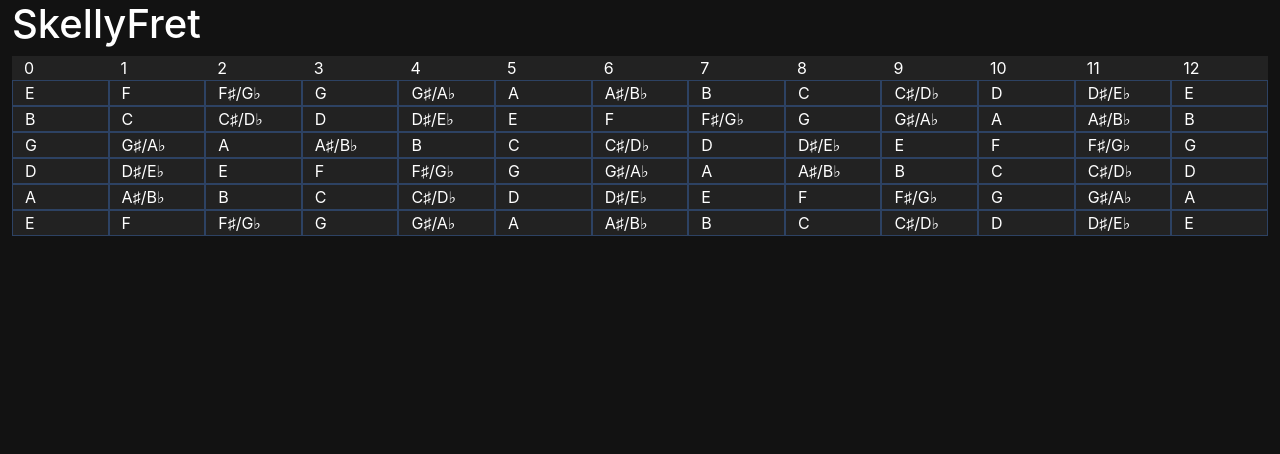
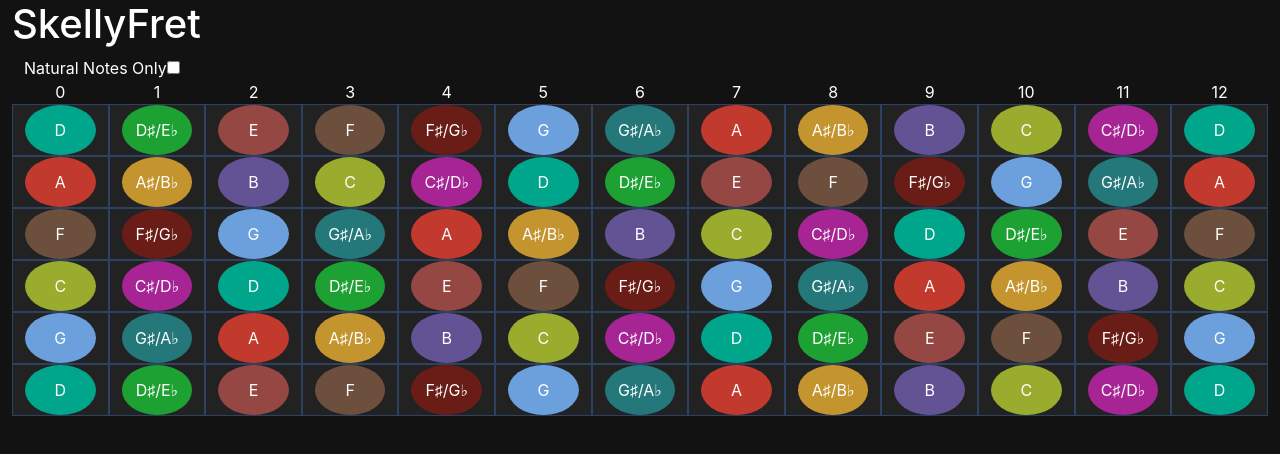
Before and after one commit to CymruKakashi/SkellyFret, a React (Create React App) app: page / in a window 1280 px wide. Shown: the top 454 px of the page. Built offline with nearby package versions, Linux system fonts and the light colour scheme.

Commit message:
WIP adding config

```diff
--- a/src/components/Board.tsx
+++ b/src/components/Board.tsx
@@ -6,7 +6,7 @@
 export default function Board(props: BoardProps) {
     const fretNumbers = [...Array(props.boardSize)].map((val, fret) => {
         return (
-            <Col key={'fret'+fret}>
+            <Col key={'fret'+fret} className="fret-number">
                 {fret}
             </Col>
         );
@@ -16,7 +16,13 @@
         const cols = [...Array(props.boardSize)].map((val, fret) => {
             return (
                 <Col key={fret} className="fret">
-                    <Note tuning={props.tuning} string={string} fret={fret}/>
+                    <Note
+                        tuning={props.tuning}
+                        string={string}
+                        fret={fret}
+                        instrument={props.instrument}
+                        naturalOnly={props.naturalOnly}
+                    />
                 </Col>
             );
         });
--- a/src/components/Fretboard.scss
+++ b/src/components/Fretboard.scss
@@ -5,4 +5,68 @@
 .fret {
         border: 1pt solid;
         border-color: #2D4263;
+        text-align: center;
 }
+
+.note {
+    justify-content: center;
+    align-items: center;
+    border-radius: 100%;
+    text-align: center;
+    display: flex;
+    background-color: darkblue;
+    height: 50px;
+}
+
+.fret-number {
+    background-color: #121212;
+    text-align: center;
+}
+
+.a-note {
+    background-color: #c23a2e;
+}
+
+.a-sharp-note {
+    background-color: #c4952f;
+}
+
+.b-note {
+    background-color: #645394;
+}
+
+.c-note {
+    background-color: #99ac2e;
+}
+
+.c-sharp-note {
+    background-color: #a72495;
+}
+
+.d-note {
+    background-color: #00a68c;
+}
+
+.d-sharp-note {
+    background-color: #1da133;
+}
+
+.e-note {
+    background-color: #944743;
+}
+
+.f-note {
+    background-color: #6c4f3d;
+}
+
+.f-sharp-note {
+    background-color: #691d16;
+}
+
+.g-note {
+    background-color: #6ca0dc;
+}
+
+.g-sharp-note {
+    background-color: #24787a;
+}
--- a/src/components/Fretboard.tsx
+++ b/src/components/Fretboard.tsx
@@ -1,5 +1,5 @@
 import React, { useState } from "react";
-import { Container } from "react-bootstrap";
+import { Col, Container, InputGroup, Row } from "react-bootstrap";
 import Board from "./Board";
 import "./Fretboard.scss";
 
@@ -7,16 +7,28 @@
 
     const [boardSize, setBoardSize] = useState(13);
     const [strings, setStrings] = useState(6);
-    const [tuning, setTuning] = useState(0);
+    const [tuning, setTuning] = useState(2);
+    const [instrument, setInstrument] = useState(0);
+    const [naturalOnly, setNaturalOnly] = useState(false);
 
     return (
     <>
         <Container fluid>
             <h1>SkellyFret</h1>
+            <Container fluid>
+                <Row>
+                    <Col>
+                        <span>Natural Notes Only</span>
+                        <input className="ml-1" type='checkbox'></input>
+                    </Col>
+                </Row>
+            </Container>
             <Board
                 boardSize={boardSize}
                 strings={strings}
-                tuning={tuning}/>
+                tuning={tuning}
+                instrument={instrument}
+                naturalOnly={naturalOnly}/>
         </Container>
     </>
     );
--- a/src/components/Note.tsx
+++ b/src/components/Note.tsx
@@ -3,7 +3,7 @@
 
 export default function Note(props: NoteProps) {
     const notes = ['A', 'A♯/B♭', 'B', 'C', 'C♯/D♭', 'D', 'D♯/E♭', 'E', 'F', 'F♯/G♭', 'G', 'G♯/A♭']
-    function GetOpenNote(string: number, tuning: number): string
+    function GetStandardGuitarNote(string: number): string
     {
         switch(string)
         {
@@ -19,13 +19,100 @@
                 return 'A';
             case 5:
                 return 'E';
+            case 6:
+                return 'B';
         }
         throw "No result found";
     }
 
+    function GetStandardBassNote(string: number): string
+    {
+        switch(string)
+        {
+            case 0:
+                return 'G';
+            case 1:
+                return 'D';
+            case 2:
+                return 'A';
+            case 3:
+                return 'E';
+        }
+        throw "No result found";
+    }
+
+    function CalcNote(standardNote: string)
+    {
+        var index: number = (notes.findIndex((element) => element === standardNote) + props.fret);
+        index = index - props.tuning;
+        if (index < 0)
+        {
+            return notes[index + 12];
+        }
+        return notes[index % 12];
+    }
+
+    function GetNote()
+    {
+        var note = "";
+        switch(props.instrument)
+        {
+            case 0:
+                note = CalcNote(GetStandardGuitarNote(props.string))
+                break;
+            case 1:
+                note = CalcNote(GetStandardBassNote(props.string))
+                break;
+        }
+        if(props.naturalOnly
+            && note.includes('♯'))
+        {
+            return "";
+        }
+        return note;
+    }
+    function GetClass(note: string)
+    {
+        switch(note)
+        {
+            case 'A':
+                return "a-note"
+            case 'A♯/B♭':
+                return "a-sharp-note"
+            case 'B':
+                return "b-note"
+            case 'C':
+                return "c-note"
+            case 'C♯/D♭':
+                return "c-sharp-note"
+            case 'D':
+                return "d-note"
+            case 'D♯/E♭':
+                return "d-sharp-note"
+            case 'E':
+                return "e-note"
+            case 'F':
+                return "f-note"
+            case 'F♯/G♭':
+                return "f-sharp-note"
+            case 'G':
+                return "g-note"
+            case 'G♯/A♭':
+                return "g-sharp-note"
+            default:
+                return "";
+        }
+    }
+
+    const note = GetNote();
+
     return (
         <>
-        {notes[(notes.findIndex((element) => element === GetOpenNote(props.string, props.tuning)) + props.fret) % 12]}
+            {note !== "" &&
+                <span className={"note "+GetClass(note)}>
+                    {note}
+                </span>
+            }
         </>
     );
 }
--- a/src/models/BoardProps.ts
+++ b/src/models/BoardProps.ts
@@ -3,4 +3,6 @@
     boardSize: number;
     strings: number;
     tuning: number;
+    instrument: number;
+    naturalOnly: boolean;
 }
--- a/src/models/NoteProps.ts
+++ b/src/models/NoteProps.ts
@@ -3,4 +3,6 @@
     fret: number;
     string: number;
     tuning: number;
+    instrument: number;
+    naturalOnly: boolean;
 }
```
